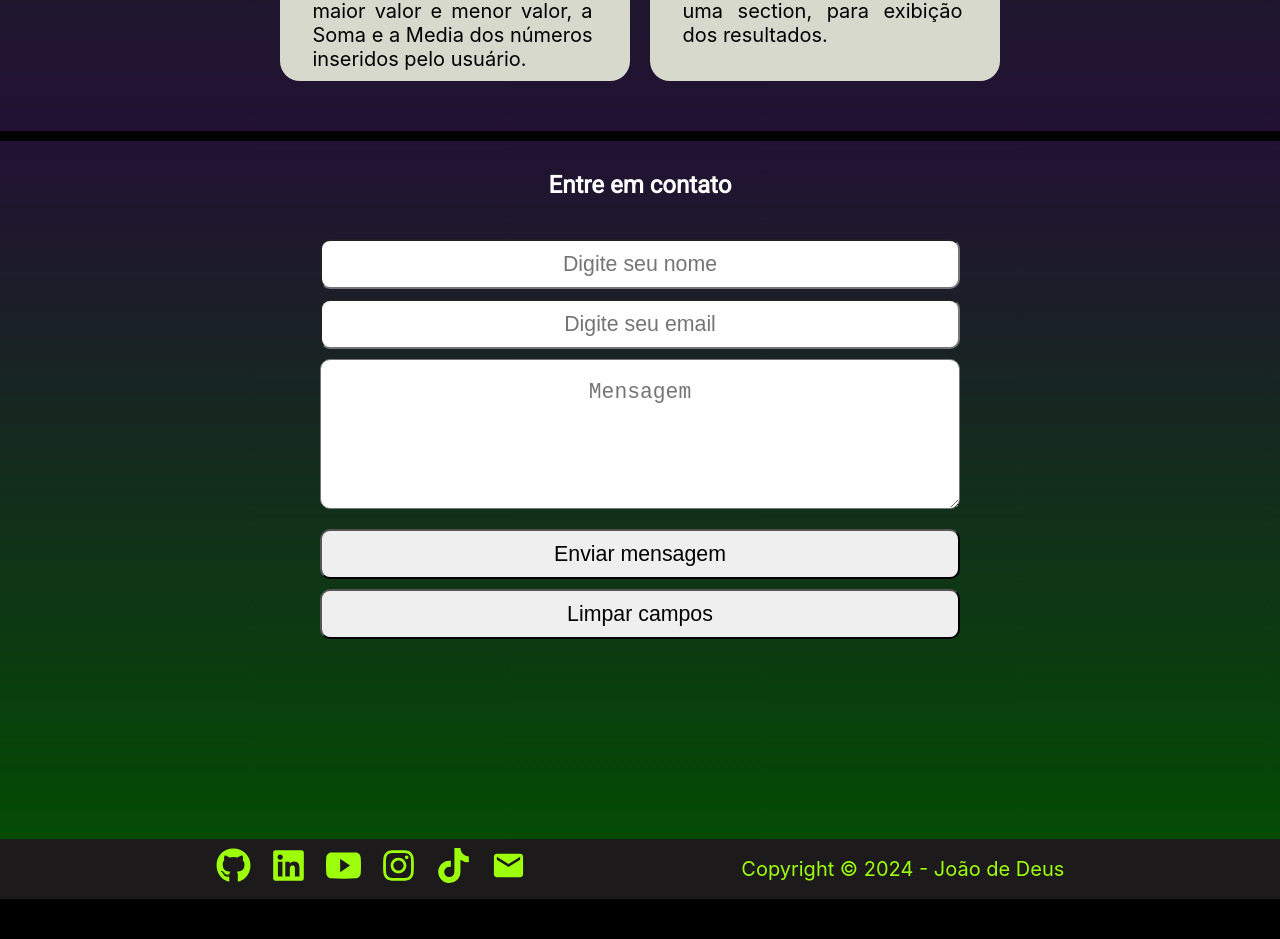
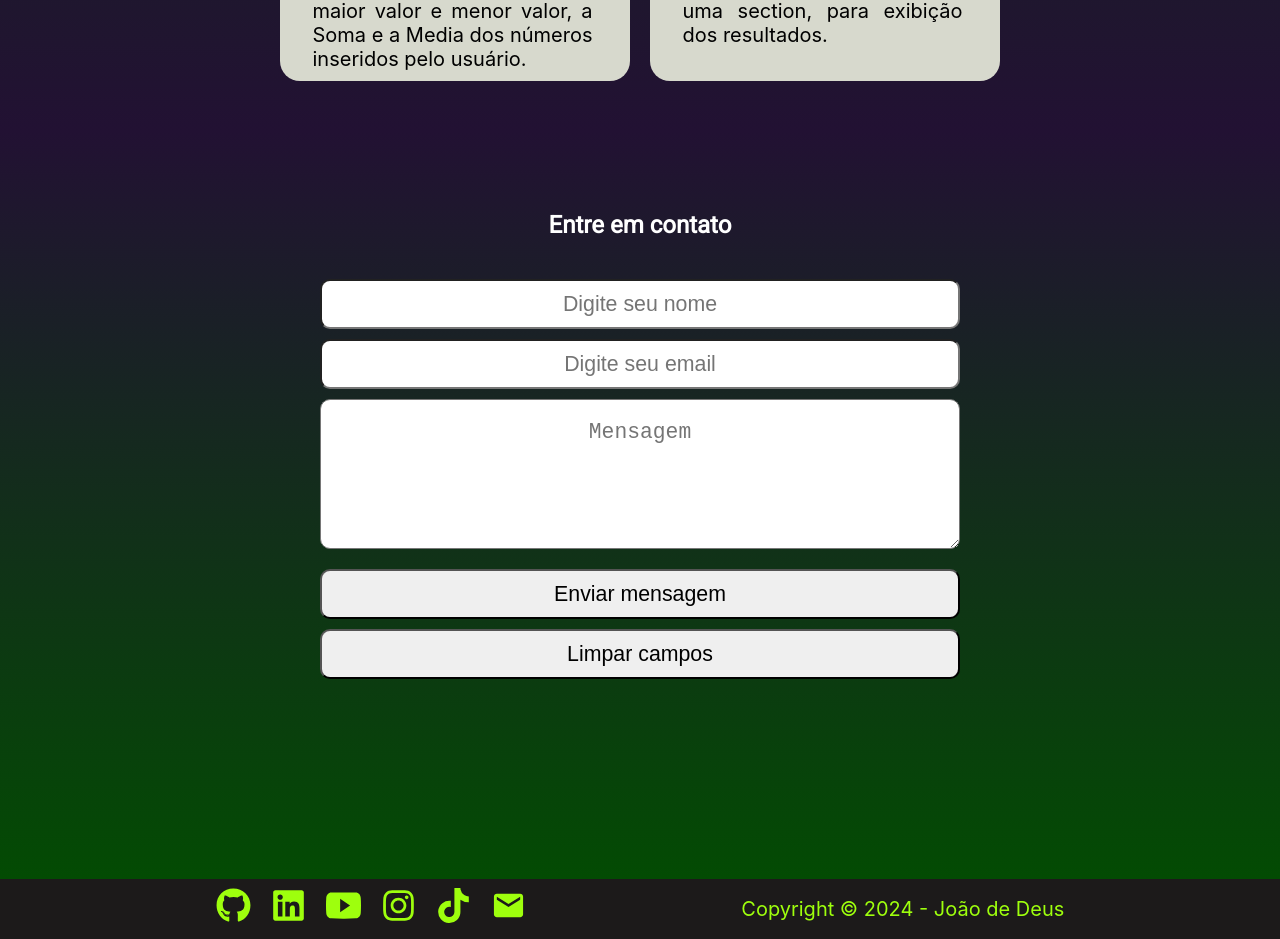
Before and after one commit to joaodedeusrsfilho/meu-portfolio, a React (Vite) app: page / in a window 1280 px wide. Shown: the part 4147-5086 px from the top of the page. Before the commit the page ends 5046 px from the top, so only its background shows below. Built offline with nearby package versions, Linux system fonts and the light colour scheme.

Commit message:
add file

```diff
--- a/src/Componentes/Contato/responsivo.css
+++ b/src/Componentes/Contato/responsivo.css
@@ -1,6 +1,6 @@
 .containerForm{
     overflow: hidden;
-    margin-top: 10px;
+    padding-top: 50px;
 }
 
 .containerForm input, textarea{
```
